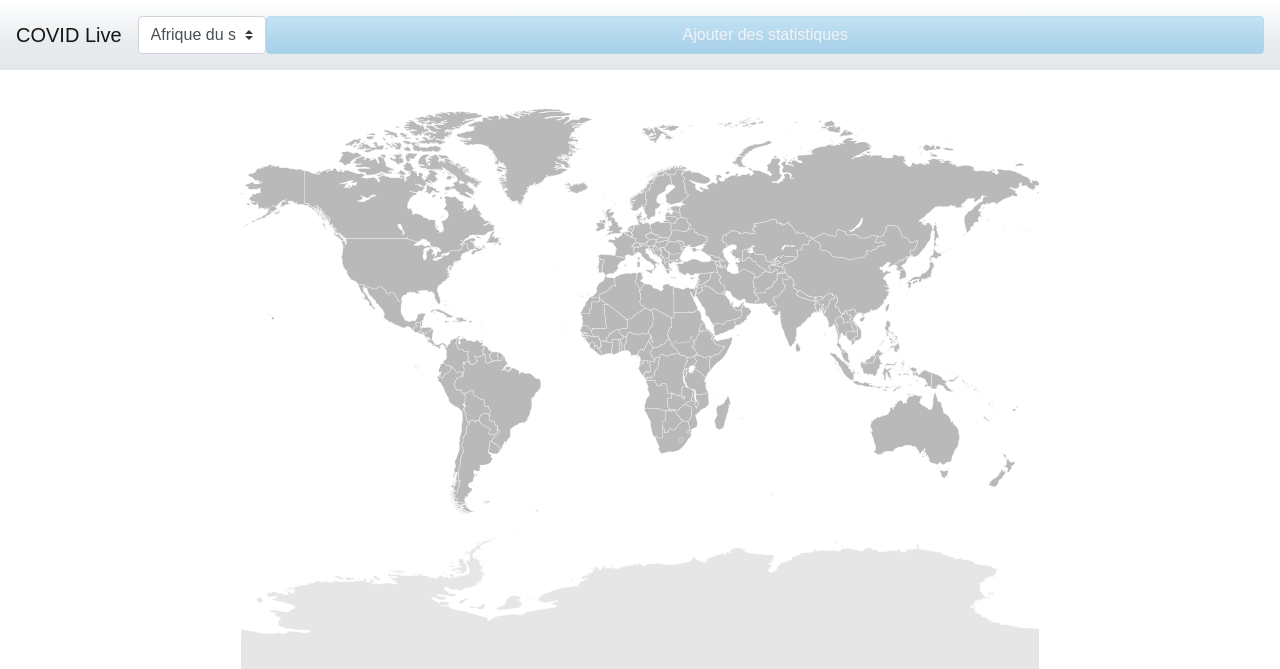
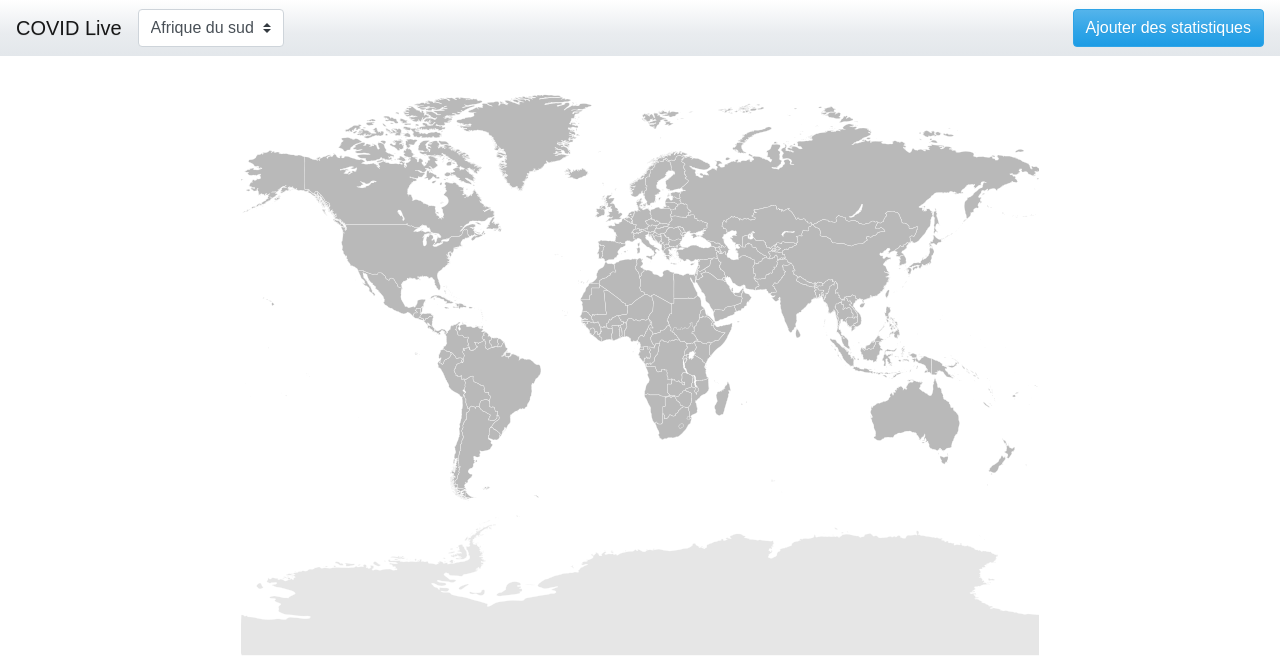
Before and after one commit to boukamalou/Hackaton3, a PHP site: page / in a window 1280 px wide. Shown: the top 669 px of the page. Run offline with PHP 8.4, Linux system fonts and the light colour scheme; some libraries are stand-ins or nearby versions.

Commit message:
Correction bouton

```diff
--- a/style.css
+++ b/style.css
@@ -1,16 +1,5 @@
 body {font-family: Arial, Helvetica, sans-serif;
     box-sizing: border-box;}
-
-    /*Set a style for all buttons */
-    button {
-        color: white;
-        padding: 14px 20px;
-        margin: 8px 0;
-        border: none;
-        cursor: pointer;
-        width: 100%;
-        opacity: 0.3;
-        }
 
     modal__button:hover {
         opacity:1;
```
